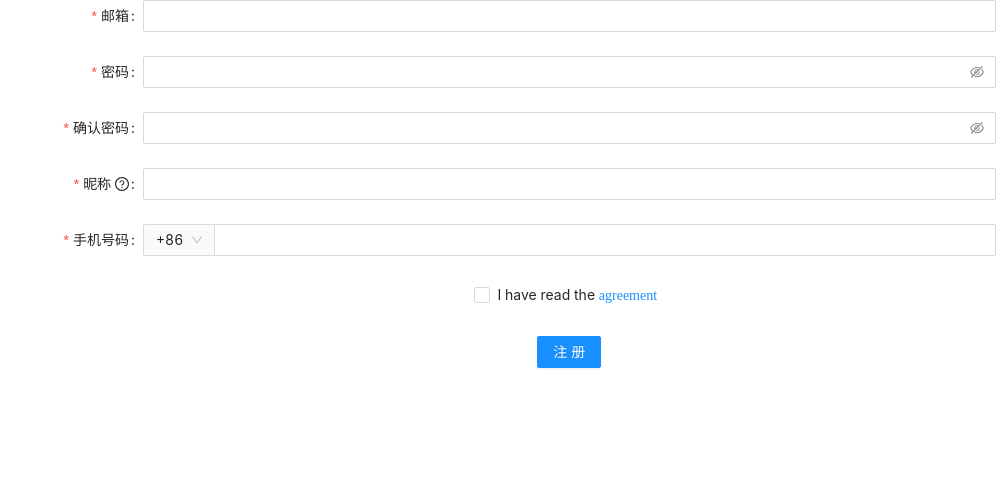
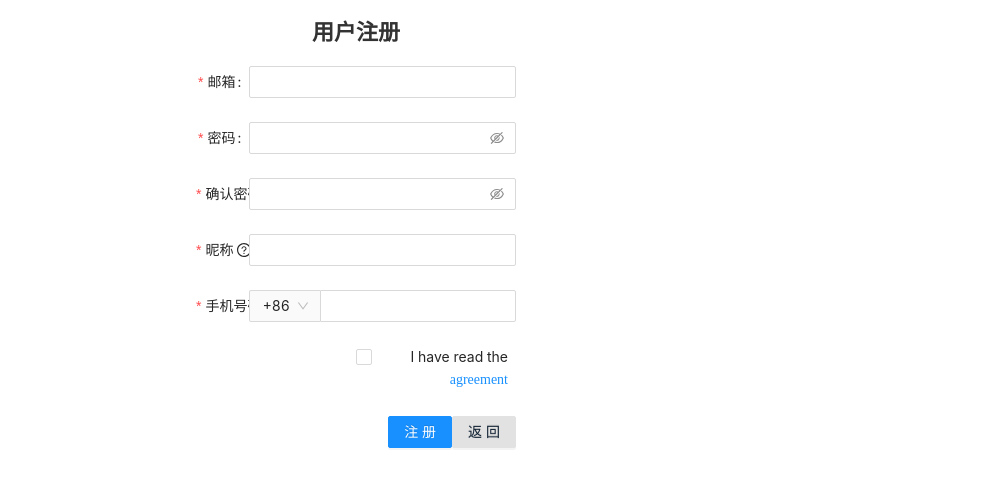
Before and after one commit to Qiuchenyang123/noteReactApp, a React (Create React App) app: page /register in a window 1280 px wide. Shown: the top 486 px of the page, without its empty margins (284-1280 px from the left). Built offline with nearby package versions, Linux system fonts and the light colour scheme.

Commit message:
引入axios

```diff
--- a/src/index.js
+++ b/src/index.js
@@ -7,6 +7,10 @@ import { createStore } from "redux";
 import appReducer from "./reducers";
 import 'antd/dist/antd.css'
 import './index.scss';
+import axios from 'axios';
+
+// 将 axios 挂载在 React 原型上
+React.Component.prototype.axios = axios;
 
 let store = createStore(appReducer);
 
--- a/src/index.scss
+++ b/src/index.scss
@@ -15,3 +15,28 @@ code {
 body,dl,dd,p,h1,h2,h3,h4,h5,h6{margin:0;}
 ol,ul,li{margin:0;padding:0;list-style:none;}
 img{border:none;}
+
+.grayBtn{
+  background-color: #e2e2e2;
+  border: 1px solid #e2e2e2;
+  color: #123;
+  &:hover{
+    background-color: #d8d8d8;
+    border: 1px solid #d8d8d8;
+    color: #123;
+  }
+  &:active{
+    background-color: #d8d8d8;
+    border: 1px solid #d8d8d8;
+    color: #123;
+  }
+}
+.registerCtn{
+  .registerTitle{
+    height: 66px;
+    color: #333;
+    font: 600 22px 'Microsoft YaHei UI';
+    line-height: 66px;
+    text-align: center;
+  }
+}
--- a/src/views/Register/register.jsx
+++ b/src/views/Register/register.jsx
@@ -3,13 +3,9 @@ import {
     Form,
     Input,
     Tooltip,
-    Cascader,
     Select,
-    Row,
-    Col,
     Checkbox,
     Button,
-    AutoComplete,
 } from 'antd';
 import { QuestionCircleOutlined } from '@ant-design/icons';
 const { Option } = Select;
@@ -18,26 +14,57 @@ class Register extends Component {
         super(props);
         this.state = {
             email: '',
-
+            password: '',
+            nickname: '',
+            phone: ''
         }
     }
 
     formRef = React.createRef();
 
     onFinish = values => {
-
+        console.log(values);
+    };
+    emailChange = e => {
+        const value = e.target.value;
+        this.setState({
+            email: value
+        })
+    };
+    passwordChange = e => {
+        const value = e.target.value;
+        this.setState({
+            password: value
+        })
+    };
+    nicknameChange = e => {
+        const value = e.target.value;
+        this.setState({
+            nickname: value
+        })
+    };
+    phoneChange = e => {
+        const value = e.target.value;
+        this.setState({
+            phone: value
+        })
+    };
+    onRegister = () => {
+        console.log(53, this.state);
+        console.log(54, this.axios)
+    };
+    onBackToLogin = () => {
+        this.props.history.push({ pathname: '/login' })
     };
     render() {
-
-
         const formItemLayout = {
             labelCol: {
                 xs: { span: 24 },
-                sm: { span: 8 },
+                sm: { span: 1, offset: 9 },
             },
             wrapperCol: {
                 xs: { span: 24 },
-                sm: { span: 16 },
+                sm: { span: 5 },
             },
         };
         const tailFormItemLayout = {
@@ -47,8 +74,8 @@ class Register extends Component {
                     offset: 0,
                 },
                 sm: {
-                    span: 16,
-                    offset: 8,
+                    span: 3,
+                    offset: 12,
                 },
             },
         };
@@ -63,7 +90,8 @@ class Register extends Component {
         );
 
         return (
-            <div>
+            <div className={`registerCtn`}>
+                <p className="registerTitle">用户注册</p>
                 <Form
                     {...formItemLayout}
                     ref={this.formRef}
@@ -88,7 +116,7 @@ class Register extends Component {
                         },
                     ]}
                 >
-                    <Input />
+                     <Input onChange={this.emailChange}/>
                 </Form.Item>
 
                 <Form.Item
@@ -102,7 +130,7 @@ class Register extends Component {
                 ]}
                 hasFeedback
             >
-                    <Input.Password />
+                <Input.Password onChange={this.passwordChange} />
             </Form.Item>
 
                 <Form.Item
@@ -140,7 +168,7 @@ class Register extends Component {
                     }
                     rules={[{ required: true, message: 'Please input your nickname!', whitespace: true }]}
                 >
-                    <Input />
+                    <Input onChange={this.nicknameChange}/>
                 </Form.Item>
 
                     <Form.Item
@@ -148,7 +176,7 @@ class Register extends Component {
                     label="手机号码"
                     rules={[{ required: true, message: 'Please input your phone number!' }]}
                 >
-                    <Input addonBefore={prefixSelector} style={{ width: '100%' }} />
+                    <Input addonBefore={prefixSelector} style={{ width: '100%' }} onChange={this.phoneChange} />
                 </Form.Item>
 
                 <Form.Item
@@ -158,15 +186,15 @@ class Register extends Component {
                         { validator:(_, value) => value ? Promise.resolve() : Promise.reject('Should accept agreement') },
                     ]}
                     {...tailFormItemLayout}
+                    style={{'textAlign': 'right'}}
                 >
                     <Checkbox>
                         I have read the <a href="">agreement</a>
                     </Checkbox>
                 </Form.Item>
-                     <Form.Item {...tailFormItemLayout}>
-                    <Button type="primary" htmlType="submit">
-                        注册
-                    </Button>
+                 <Form.Item {...tailFormItemLayout} style={{'textAlign': 'right'}}>
+                    <Button type="primary" htmlType="button" onClick={this.onRegister}>注册</Button>
+                    <Button className={`grayBtn`} type="primary" htmlType="button" onClick={this.onBackToLogin}>返回</Button>
                 </Form.Item>
                 </Form>
             </div>
```
Lines whose indentation alone changed are shown as unchanged.
